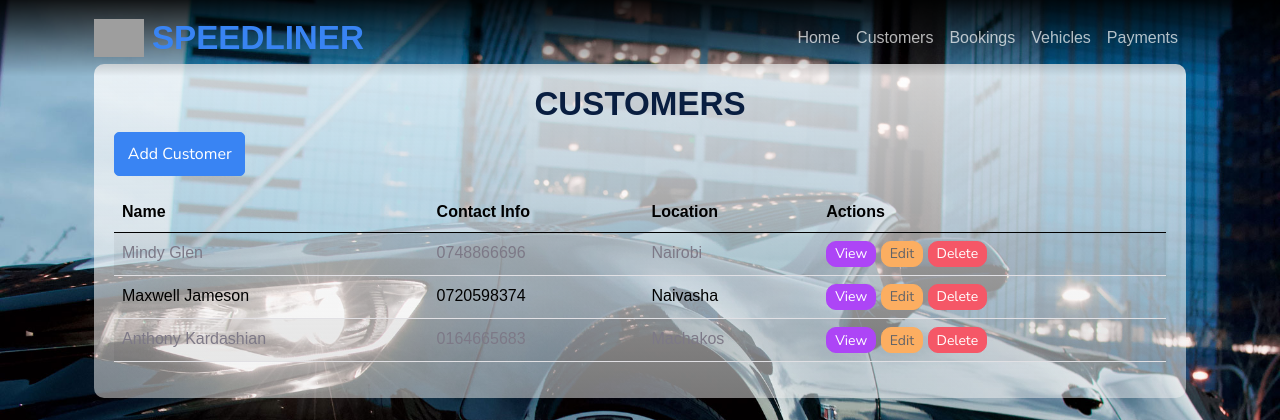
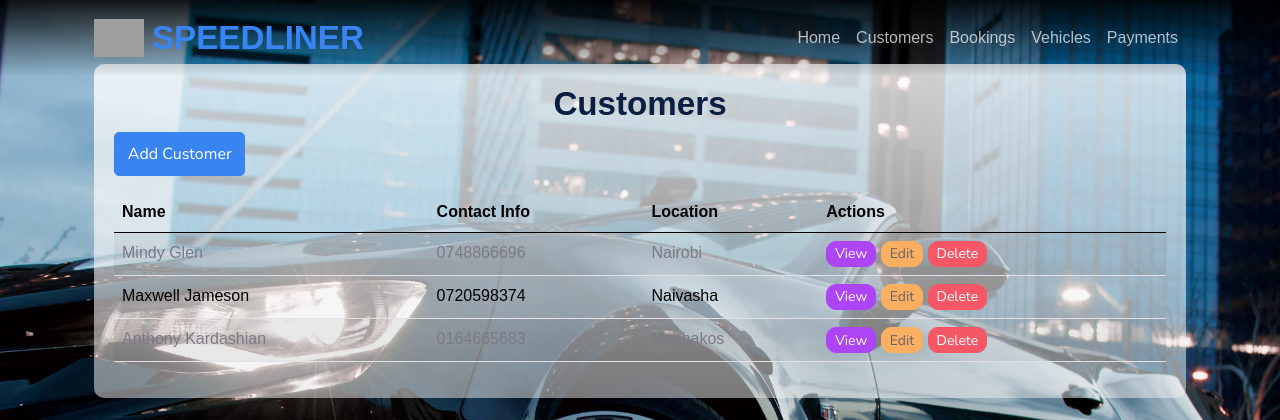
Before and after one commit to sammy-g254/Hackathon-1--mod-, a Django app: page /customers/ in a window 1280 px wide. Shown: the top 420 px of the page. Run offline with Django 5.2, Linux system fonts and the light colour scheme; data comes from the database, SQL or seed files in the repository; some libraries are stand-ins or nearby versions; grey boxes are pictures that could not be loaded.

Commit message:
third commit

```diff
--- a/speedliner/core/templates/customer_list.html
+++ b/speedliner/core/templates/customer_list.html
@@ -1,7 +1,7 @@
 {% extends 'base.html' %}
 {% block content %}
 <div style="background: linear-gradient(to bottom, rgba(255, 255, 255, 0.8), rgba(240, 240, 240, 0.5)); padding: 20px; border-radius: 10px;">
-  <h2 class="text-center"><strong>CUSTOMERS</strong></h2>
+  <h2 class="text-center"><strong>Customers</strong></h2>
   <a href="{% url 'customer_add' %}" class="btn btn-primary mb-3">Add Customer</a>
   <table class="table table-striped">
     <thead style="color:black;">
```
